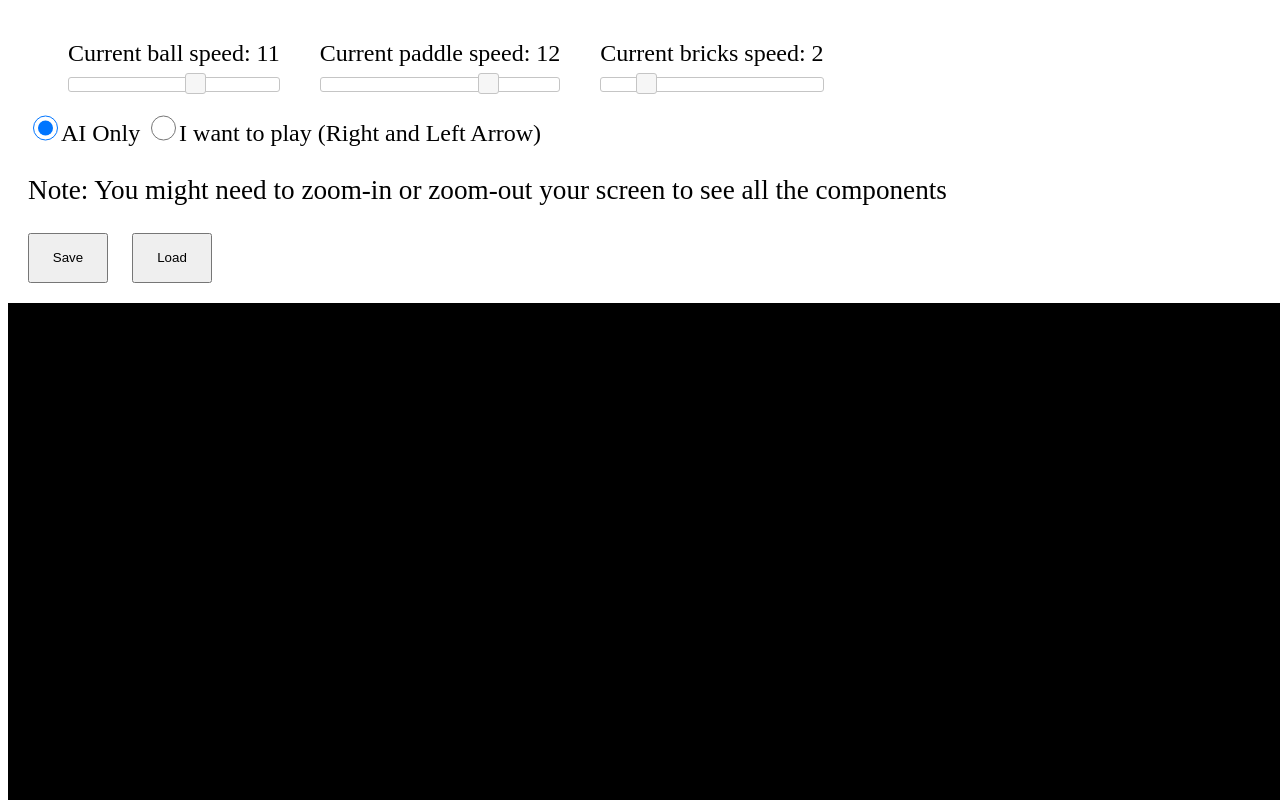
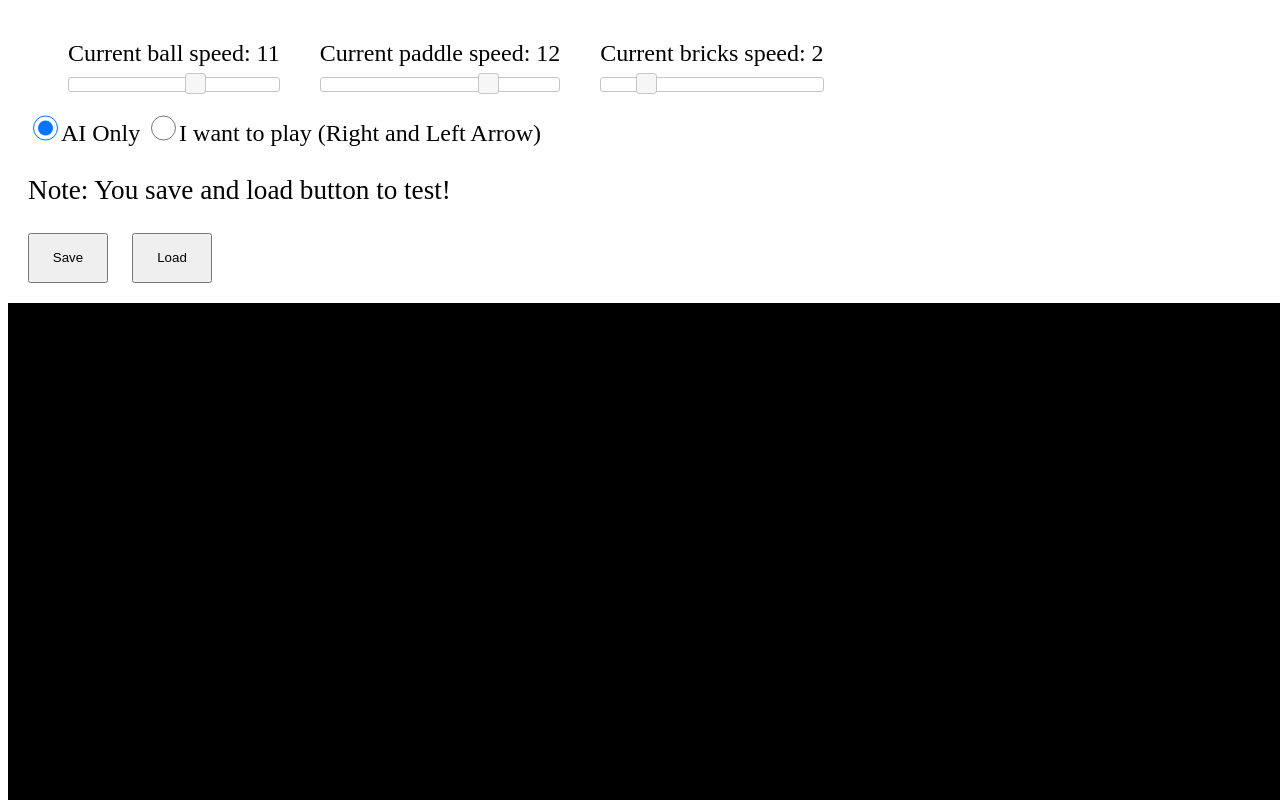
Before and after one commit to hieunguyen725/A3-491, a plain HTML site: page index.html in a window 1280 px wide. Shown: the top 800 px of the page. Drawn offline with nearby package versions, Linux system fonts and the light colour scheme; a script that the page names is missing.

Commit message:
Add files via upload

```diff
--- a/index.html
+++ b/index.html
@@ -40,7 +40,7 @@
 		<label><input id="ai_only_radio" type="radio" name="myRadioButtons" onclick="radioChange(this);" value="1" checked="checked"/>AI Only</label>
 		<label><input id="real_player_radio" type="radio" name="myRadioButtons" onclick="radioChange(this);" value="0" />I want to play (Right and Left Arrow)</label>
 	</div>
-    <p id="zoom_note">Note: You might need to zoom-in or zoom-out your screen to see all the components</p>
+    <p id="zoom_note">Note: You save and load button to test!</p>
 
     <div id="save_load_buttons">
 		<button id="save_button">Save</button>
```
